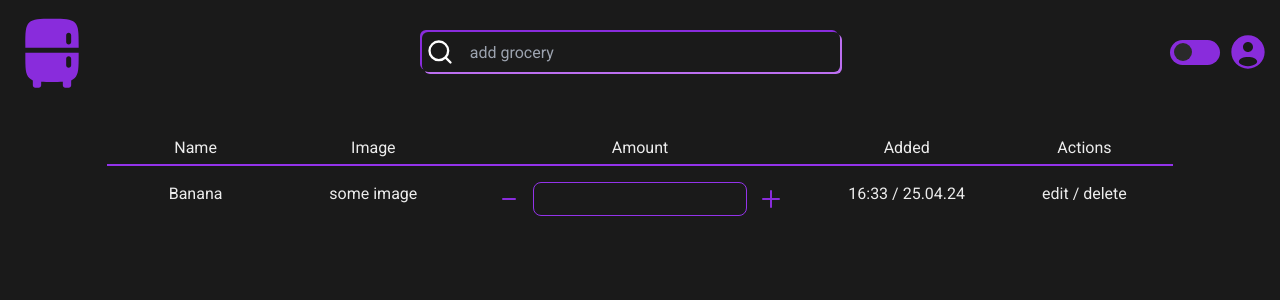
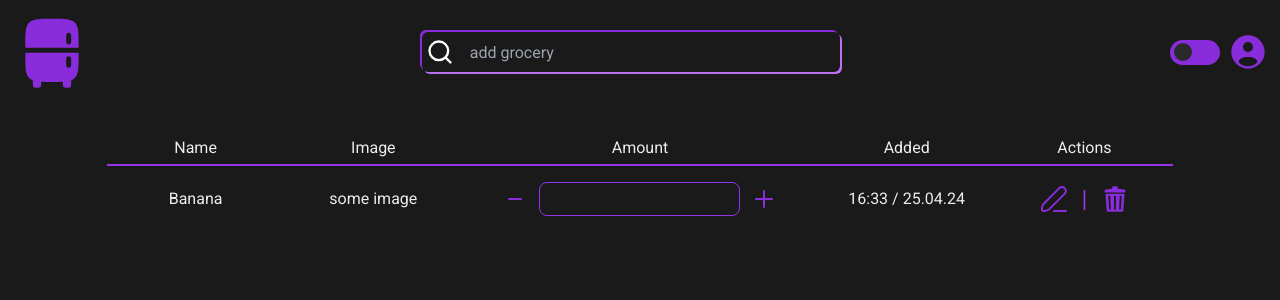
Before and after one commit to MyNameIsDmitriy/fridge-reminder, a Vue app: page / in a window 1280 px wide. Shown: the top 300 px of the page. Built offline with nearby package versions, Linux system fonts and the light colour scheme.

Commit message:
style: action icons

```diff
--- a/src/components/Main.vue
+++ b/src/components/Main.vue
@@ -3,7 +3,7 @@
     class="w-5/6 m-auto mt-10 [&>div]:grid [&>div]:grid-cols-[1fr_1fr_2fr_1fr_1fr]"
   >
     <div
-      class="[&>p]:text-center [&>p]:py-1 [&>p]:border-b-2 [&>p]:border-purple-600"
+      class="[&>*]:flex [&>*]:justify-center [&>*]:items-center [&>p]:py-1 [&>p]:border-b-2 [&>p]:border-purple-600"
     >
       <p>Name</p>
       <p>Image</p>
@@ -12,10 +12,10 @@
       <p>Actions</p>
     </div>
 
-    <div class="mt-4 [&>*]:text-center">
-      <div class="">Banana</div>
-      <div class="">some image</div>
-      <div class="">
+    <div class="mt-4 [&>*]:flex [&>*]:justify-center [&>*]:items-center">
+      <div>Banana</div>
+      <div>some image</div>
+      <div>
         <div class="flex justify-center gap-3">
           <img
             class="w-6"
@@ -23,7 +23,7 @@
             alt="minus button"
           />
           <input
-            class="w-3/5 py-1 px-2 text-center border border-purple-600 rounded-lg bg-transparent"
+            class="w-5/6 py-1 px-2 text-center border border-purple-600 rounded-lg bg-transparent"
             type="text"
           />
           <img
@@ -33,8 +33,38 @@
           />
         </div>
       </div>
-      <div class="">16:33 / 25.04.24</div>
-      <div class="">edit / delete</div>
+      <div>16:33 / 25.04.24</div>
+      <div class="flex gap-3">
+        <svg
+          class="w-8 [&>path]:hover:stroke-yellow-500"
+          viewBox="0 0 24 24"
+          fill="none"
+          xmlns="http://www.w3.org/2000/svg"
+        >
+          <path
+            class="stroke-[#892cdc] stroke-[1.5]"
+            d="M20.1497 7.93997L8.27971 19.81C7.21971 20.88 4.04971 21.3699 3.27971 20.6599C2.50971 19.9499 3.06969 16.78 4.12969 15.71L15.9997 3.84C16.5478 3.31801 17.2783 3.03097 18.0351 3.04019C18.7919 3.04942 19.5151 3.35418 20.0503 3.88938C20.5855 4.42457 20.8903 5.14781 20.8995 5.90463C20.9088 6.66146 20.6217 7.39189 20.0997 7.93997H20.1497Z"
+            stroke-linecap="round"
+            stroke-linejoin="round"
+          />
+          <path
+            class="stroke-[#892cdc] stroke-[1.5]"
+            d="M21 21H12"
+            stroke-linecap="round"
+            stroke-linejoin="round"
+          />
+        </svg>
+        <span class="text-2xl text-purple-600">|</span>
+        <svg
+          class="w-8 fill-[#892cdc] hover:fill-red-600"
+          viewBox="0 0 1000 1000"
+          xmlns="http://www.w3.org/2000/svg"
+        >
+          <path
+            d="M767 336H233q-12 0-21 9t-9 21l38 505q1 13 12 21.5t30 8.5h434q18 0 29-8.5t13-21.5l38-505q0-12-9-21t-21-9zM344 841q-10 0-18-9t-8-21l-26-386q0-12 9-20.5t21-8.5 21 8.5 9 20.5l18 386q0 12-7.5 21t-18.5 9zm182-31q0 13-7.5 22t-18.5 9-18.5-9-7.5-22l-4-385q0-12 9-20.5t21-8.5 21 8.5 9 20.5zm156 1q0 12-8 21t-18 9q-11 0-18.5-9t-7.5-21l18-386q0-12 9-20.5t21-8.5 21 8.5 9 20.5zm101-605l-179-30q-12-2-15-15l-8-33q-4-20-14-26-6-3-22-3h-90q-16 0-23 3-10 6-13 26l-8 33q-2 13-15 15l-179 30q-19 3-31.5 14.5T173 249v28q0 9 6.5 15t15.5 6h610q9 0 15.5-6t6.5-15v-28q0-17-12.5-28.5T783 206z"
+          />
+        </svg>
+      </div>
     </div>
   </main>
 </template>
```
Also changed, not shown: src/assets/svg/main/edit.svg (added), src/assets/svg/main/trashcan.svg (added).
